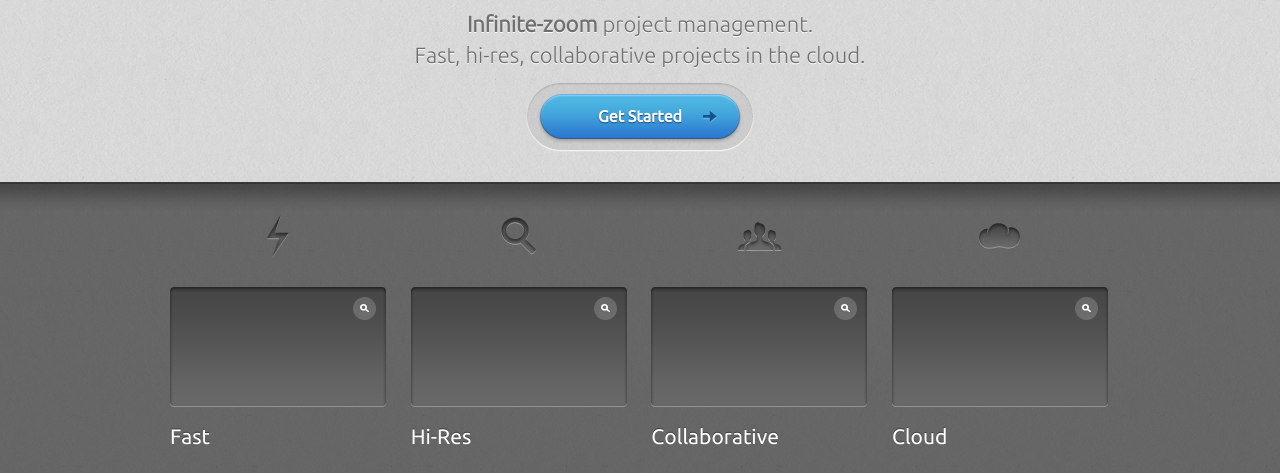
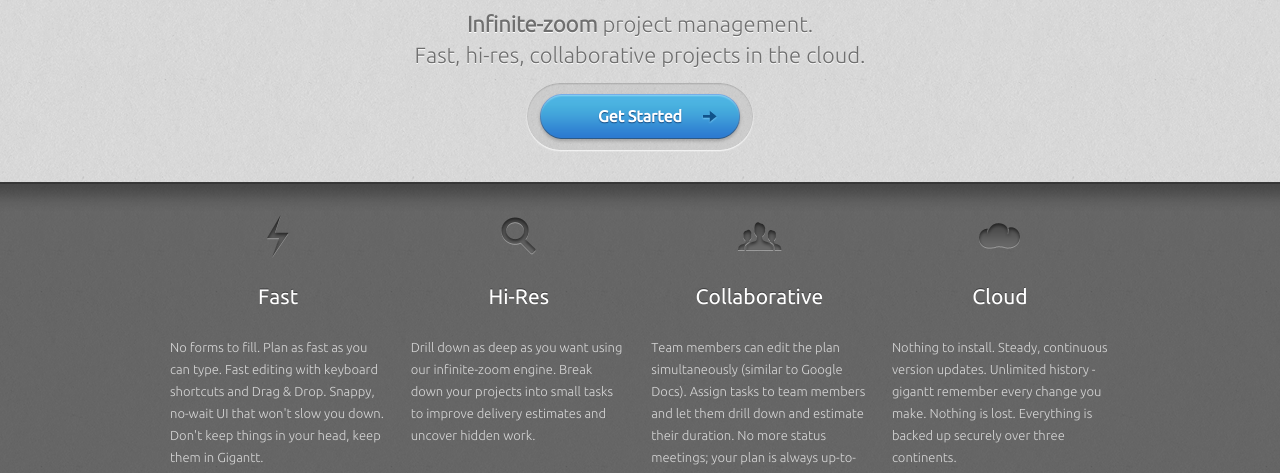
Before and after one commit to lavie/gigantt-website, a plain HTML site: page index.html in a window 1280 px wide. Shown: the part 703-1176 px from the top of the page. Drawn offline with nearby package versions, Linux system fonts and the light colour scheme.

Commit message:
Removed feature images - just text now

```diff
--- a/css/style.css
+++ b/css/style.css
@@ -202,10 +202,11 @@ overflow: hidden;
 }
 
 #features h2 {
-color: #fff;
-margin: 15px 0 25px;
-font-size: 21px;
-font-weight: normal;
+	text-align: center;
+	color: #fff;
+	margin: -5px 0 25px;
+	font-size: 21px;
+	font-weight: normal;
 	text-shadow: 0px -1px 0px #3d3d3e;
 	filter: dropshadow(color=#3d3d3e, offx=0, offy=-1);
 }
--- a/index.html
+++ b/index.html
@@ -144,22 +144,19 @@
 		<section id="features">
 			<ul class="fluid">
 				<li>
-					<div class="pic"><img src="img/img_screen.png" alt="" /><a href="" class="view"></a></div>
 					<h2>Fast</h2>
 					<p>No forms to fill. Plan as fast as you can type. Fast editing with keyboard shortcuts and Drag & Drop. Snappy, no-wait UI that won't slow you down. Don't keep things in your head, keep them in Gigantt.</p>
 				</li>
 				<li>
-					<div class="pic"><img src="img/img_screen.png" alt="" /><a href="" class="view"></a></div>
 					<h2>Hi-Res</h2>
 					<p>Drill down as deep as you want using our infinite-zoom engine. Break down your projects into small tasks to improve delivery estimates and uncover hidden work.</p>
 				</li>
 				<li>
-					<div class="pic"><img src="img/img_screen.png" alt="" /><a href="" class="view"></a></div>
 					<h2>Collaborative</h2>
 					<p>Team members can edit the plan simultaneously (similar to Google Docs). Assign tasks to team members and let them drill down and estimate their duration. No more status meetings; your plan is always up-to-date.</p>
 				</li>
 				<li>
-					<div class="pic"><img src="img/img_screen.png" alt="" /><a href="" class="view"></a></div>
+<!--					<div class="pic"><img src="img/img_screen.png" alt="" /><a href="" class="view"></a></div> -->
 					<h2>Cloud</h2>
 					<p>Nothing to install. Steady, continuous version updates. Unlimited history - gigantt remember every change you make. Nothing is lost. Everything is backed up securely over three continents.</p>
 				</li>
```
